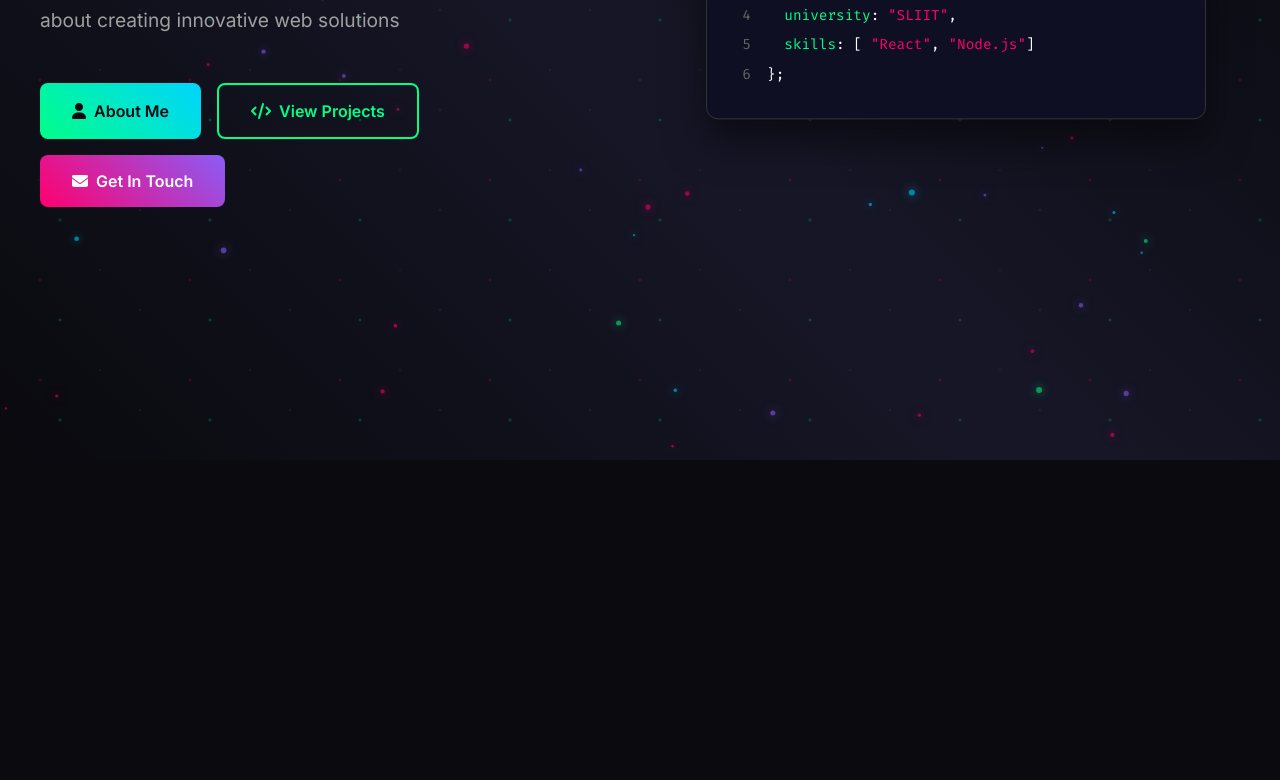
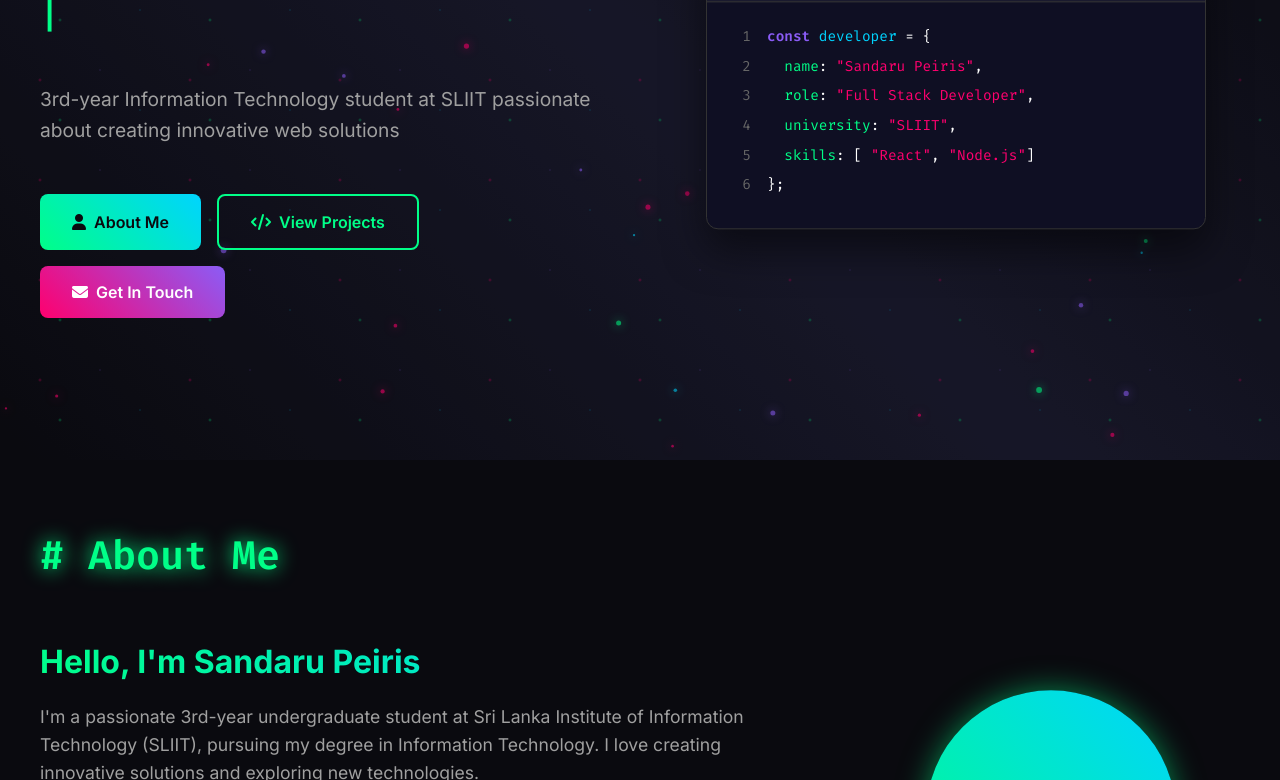
Before and after one commit to sandaru3n/Portfolio, a website built with Vite: page index.html in a window 1280 px wide. Shown: the part 340-1120 px from the top of the page. Before the commit the page ends 800 px from the top, so only its background shows below. Built offline with nearby package versions, Linux system fonts and the light colour scheme.

Commit message:
bus fixed

```diff
--- a/src/style.css
+++ b/src/style.css
@@ -1,3 +1,7 @@
+html {
+  scroll-behavior: smooth;
+}
+
 /* Reset and Base Styles */
 * {
   margin: 0;
@@ -162,16 +166,10 @@ body {
 .section {
   min-height: calc(100vh - 70px);
   padding: 2rem;
-  display: none;
-  opacity: 0;
-  transform: translateY(20px);
-  transition: all var(--transition-slow);
-}
-
-.section.active {
   display: block;
   opacity: 1;
-  transform: translateY(0);
+  transform: none;
+  transition: none;
 }
 
 /* Hero Section */
```
